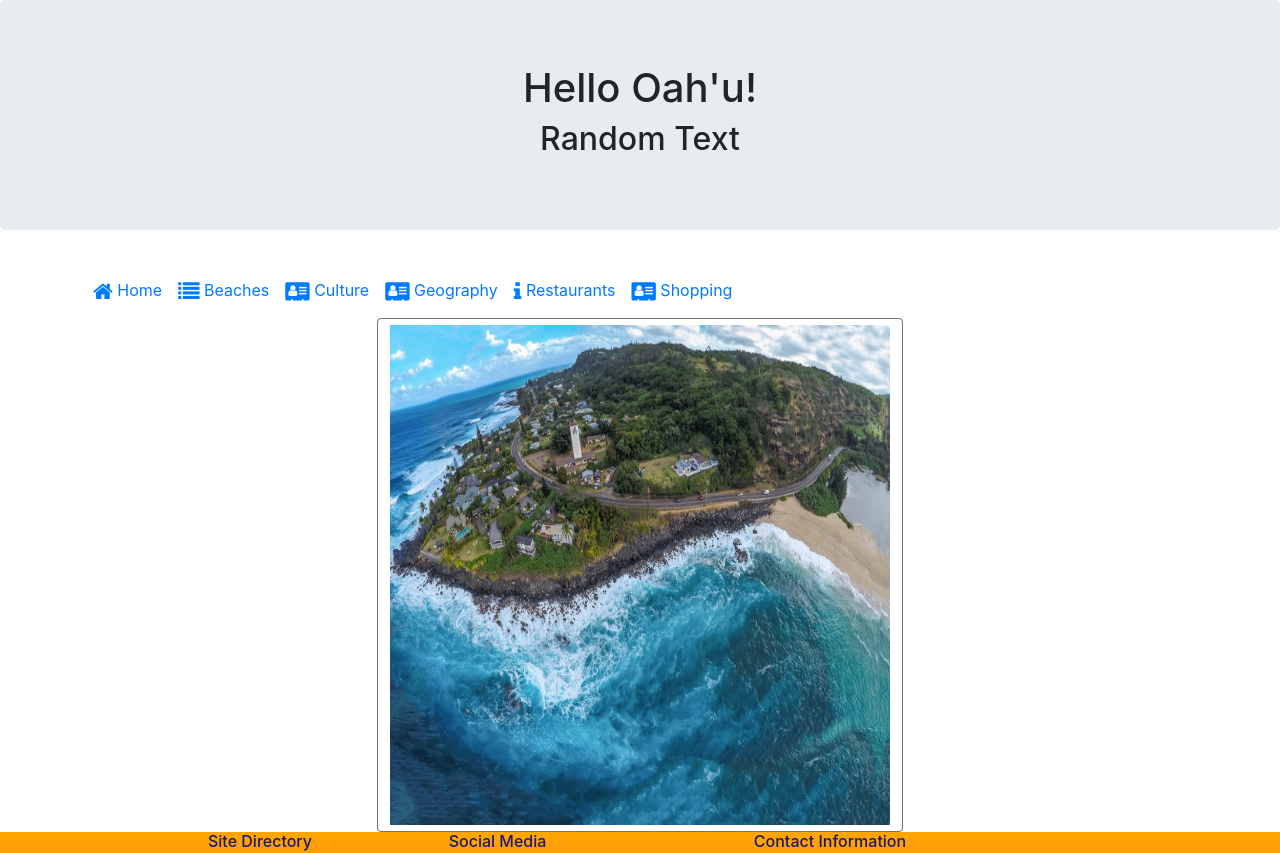
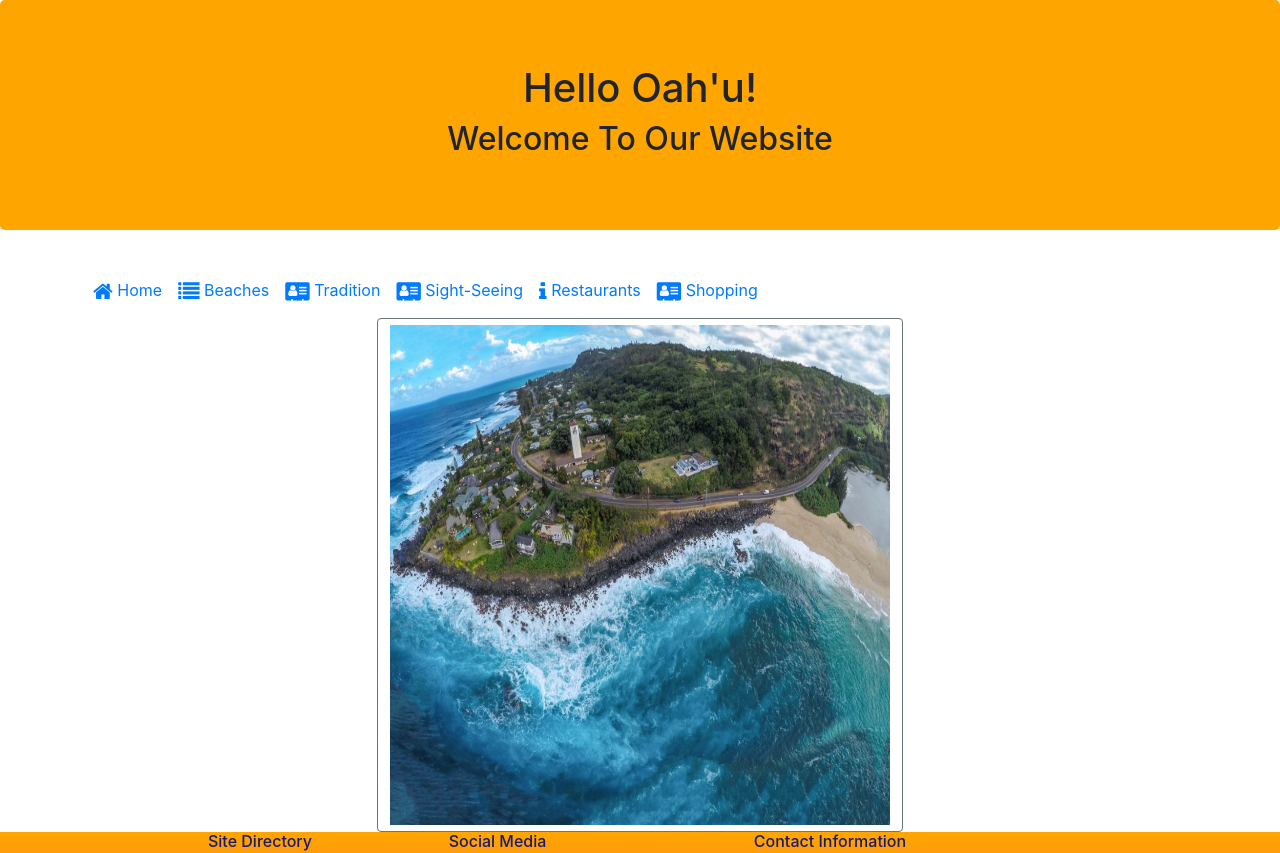
Before and after one commit to mj-wd/oahu-project-react, a React (Create React App) app: page /beaches in a window 1280 px wide. Shown: the top 853 px of the page. Built offline with nearby package versions, Linux system fonts and the light colour scheme.

Commit message:
Trying to get routes to work

```diff
--- a/src/App.css
+++ b/src/App.css
@@ -46,6 +46,10 @@
   width: 100%;
 }
 
+.jumbotron {
+  background-color:orange;
+}
+
 .btn {
   color: rgb(25, 25, 112);
 }
--- a/src/App.js
+++ b/src/App.js
@@ -2,13 +2,16 @@
 import React, { Component } from 'react';
 import './App.css';
 import Main from './components/MainComponent';
+import { BrowserRouter } from 'react-router-dom';
 
 class App extends Component {
   render() {
     return(
-      <div className="App">
-      <Main />
-      </div>
+      <BrowserRouter>
+        <div className="App">
+        <Main />
+        </div>
+      </BrowserRouter>
     );
   }
 }
--- a/src/components/HeaderComponent.jsx
+++ b/src/components/HeaderComponent.jsx
@@ -28,7 +28,7 @@ class Header extends Component {
                         <div className="row">
                             <div className="col">
                                 <h1>Hello Oah'u!</h1>
-                                <h2>Random Text</h2>
+                                <h2>Welcome To Our Website</h2>
                             </div>
                         </div>
                     </div>
@@ -51,13 +51,13 @@ class Header extends Component {
                                     </NavLink>
                                 </NavItem>
                                 <NavItem>
-                                    <NavLink className="nav-link text-primary" to="/Culture">
-                                        <i className="fa fa-address-card fa-lg" /> Culture
+                                    <NavLink className="nav-link text-primary" to="/tradition">
+                                        <i className="fa fa-address-card fa-lg" /> Tradition
                                     </NavLink>
                                 </NavItem>
                                 <NavItem>
-                                    <NavLink className="nav-link text-primary" to="/Geography">
-                                        <i className="fa fa-address-card fa-lg" /> Geography
+                                    <NavLink className="nav-link text-primary" to="/Sight-Seeing">
+                                        <i className="fa fa-address-card fa-lg" /> Sight-Seeing
                                     </NavLink>
                                 </NavItem>
                                 <NavItem>
--- a/src/components/MainComponent.jsx
+++ b/src/components/MainComponent.jsx
@@ -1,7 +1,8 @@
 import React, { Component } from 'react';
 import Header from './HeaderComponent';
 import Footer from './FooterComponent';
-import Modal from './HomeCardModalComponent'
+import Modal from './HomeCardModalComponent';
+import { Switch, Route, Redirect, withRouter } from 'react-router-dom';
 
 class Main extends Component {
 
@@ -22,4 +23,4 @@ class Main extends Component {
 
     }
 }
-export default Main;
+export default withRouter(Main);
```
Also changed, not shown: src/components/BeachesComponent.jsx (added, +11 -0 lines), src/components/RouterComponent.jsx (added, +32 -0 lines).
